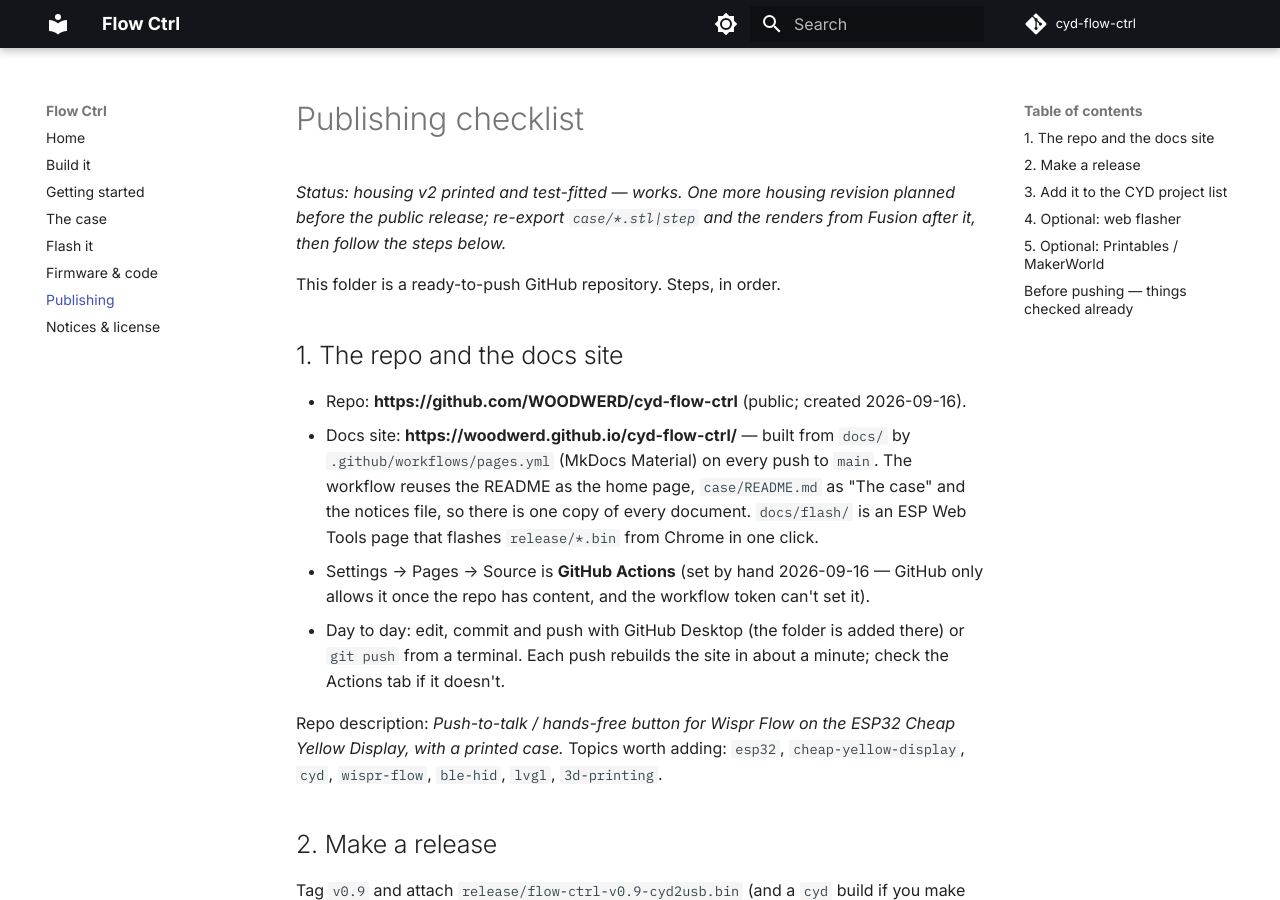
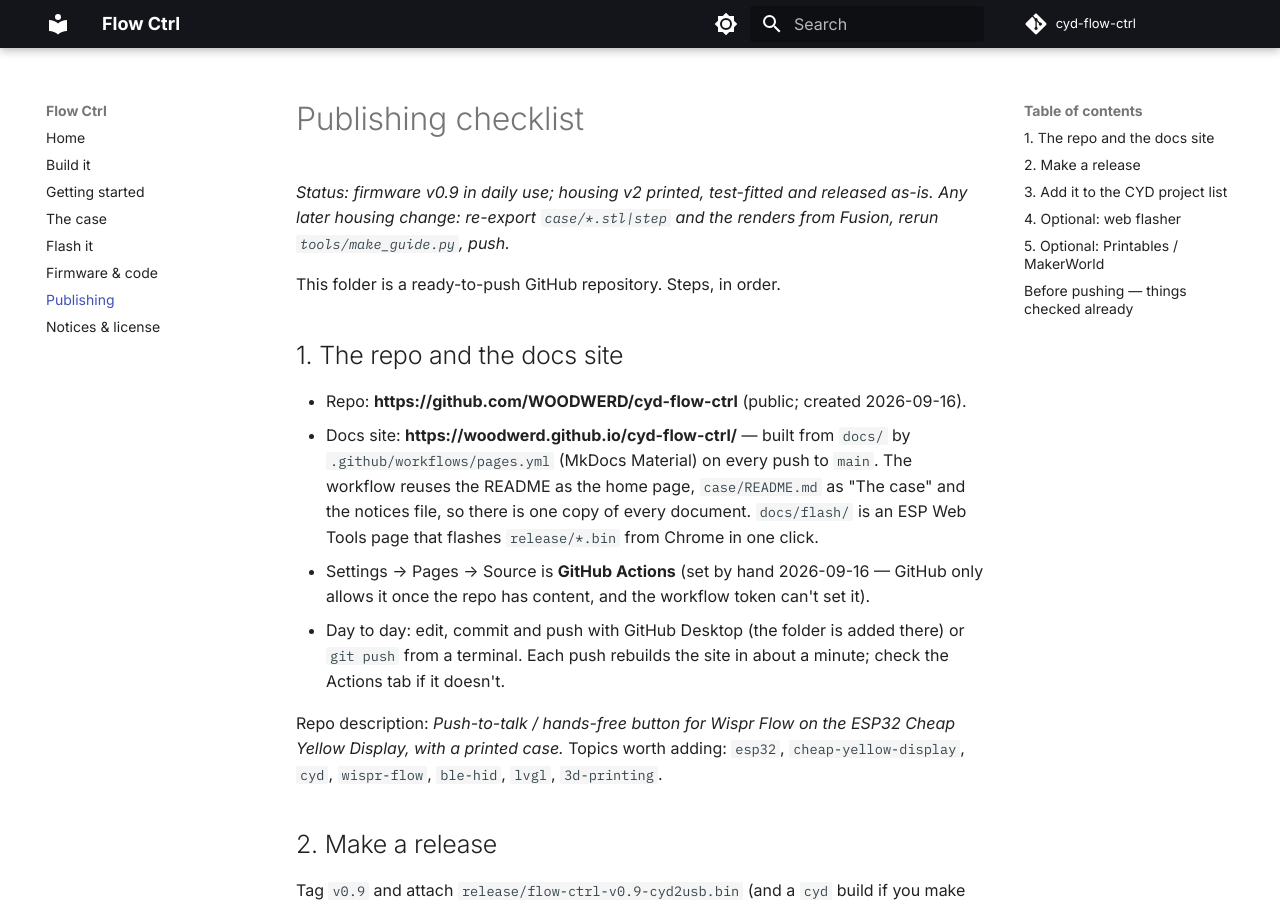
Before and after one commit to WOODWERD/cyd-flow-ctrl, an MkDocs documentation site: the page built from docs/PUBLISHING.md, in a window 1280 px wide and 900 px high. Built offline with MkDocs 1.6.1 and Material for MkDocs 9.7.7, drawn with Linux system fonts in a browser that asks for light colours; comment, search, counter and statistics services are not loaded.

Commit message:
Docs: housing v2 is the released design; v0.9 in daily use
Co-Authored-By: Claude Fable 5.1 <noreply@anthropic.com>
Claude-Session: https://claude.ai/code/session_015QGaYjJHwfhKYrhdMHbrBY

```diff
--- a/docs/PUBLISHING.md
+++ b/docs/PUBLISHING.md
@@ -1,6 +1,6 @@
 # Publishing checklist
 
-_Status: housing v2 printed and test-fitted — works. One more housing revision planned before the public release; re-export `case/*.stl|step` and the renders from Fusion after it, then follow the steps below._
+_Status: firmware v0.9 in daily use; housing v2 printed, test-fitted and released as-is. Any later housing change: re-export `case/*.stl|step` and the renders from Fusion, rerun `tools/make_guide.py`, push._
 
 This folder is a ready-to-push GitHub repository. Steps, in order.
 
```
Also changed, not shown: case/README.md (+1 -1 lines).
